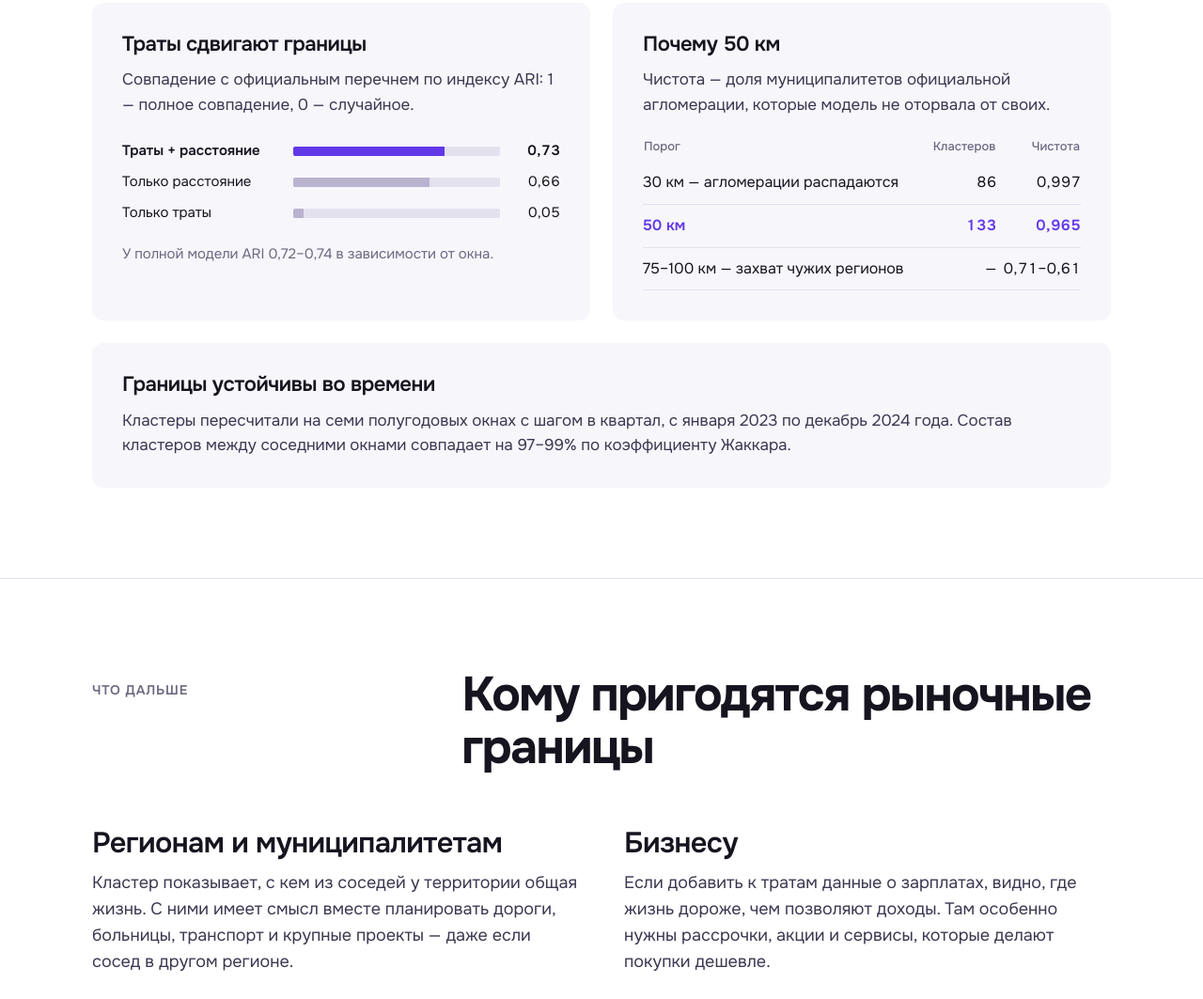
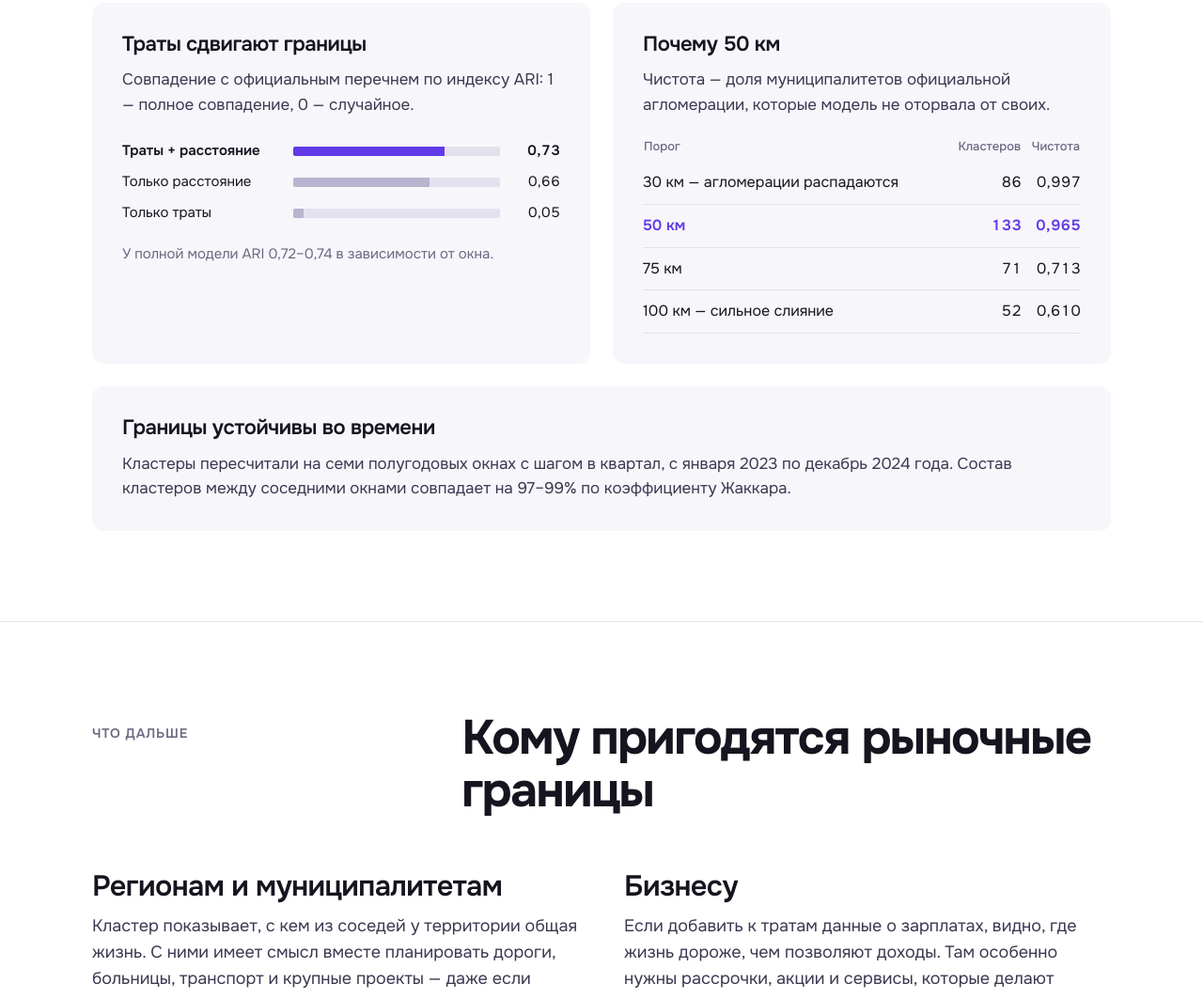
Before and after one commit to tsutsen/sber-agglomerations, a website: page visualization/archipelagos/index.html in a window 1280 px wide. Shown: the part 7353-8416 px from the top of the page at 94% size. Drawn offline with Linux system fonts and the light colour scheme.

Commit message:
Add missing cluster counts

```diff
--- a/visualization/archipelagos/index.html
+++ b/visualization/archipelagos/index.html
@@ -370,7 +370,8 @@
             <tbody>
               <tr><td>30 км — агломерации распадаются</td><td class="num">86</td><td class="num">0,997</td></tr>
               <tr class="ours"><td>50 км</td><td class="num">133</td><td class="num">0,965</td></tr>
-              <tr><td>75–100 км — захват чужих регионов</td><td class="num">—</td><td class="num">0,71–0,61</td></tr>
+              <tr><td>75 км</td><td class="num">71</td><td class="num">0,713</td></tr>
+              <tr><td>100 км — сильное слияние</td><td class="num">52</td><td class="num">0,610</td></tr>
             </tbody>
           </table>
         </div>
```
